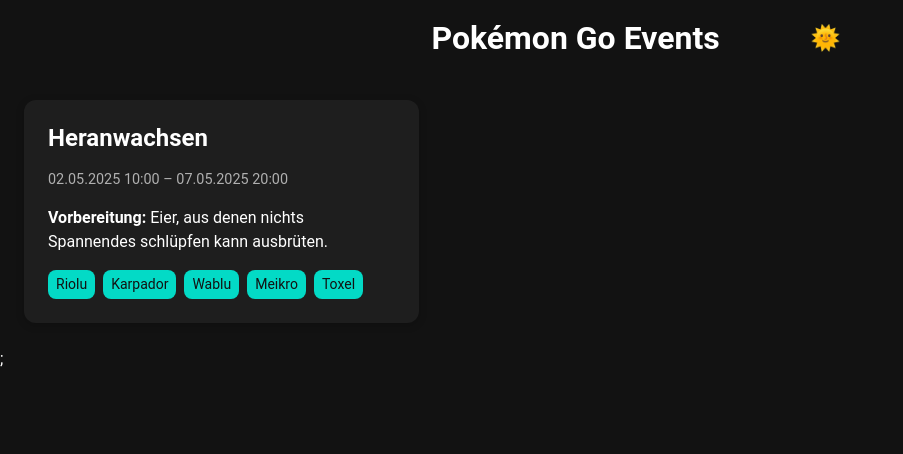
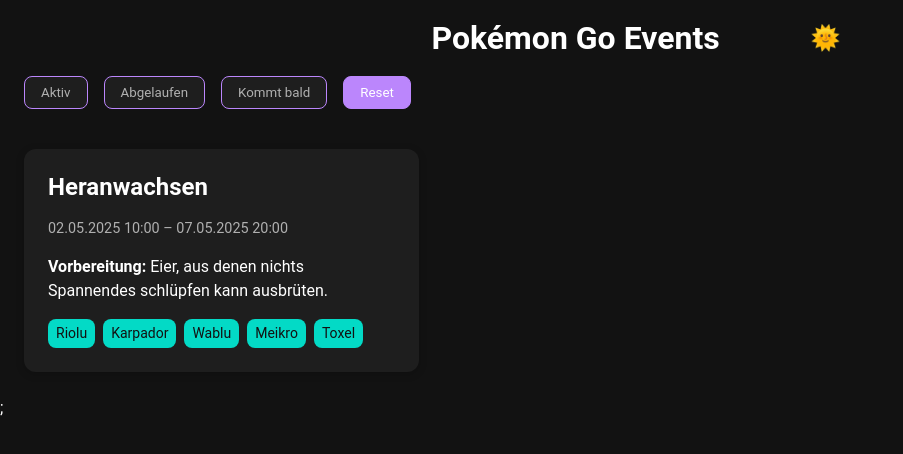
Before and after one commit to NikRoe/pokemon-go-events, a Next.js app: page / in a window 1280 px wide. Shown: the top 454 px of the page, without its empty margins (0-903 px from the left). Built offline with nearby package versions, Linux system fonts and the light colour scheme.

Commit message:
add filter component

```diff
--- /dev/null
+++ b/src/components/FilterBar.tsx
@@ -0,0 +1,71 @@
+import styled from "styled-components";
+import { EventFilter } from "@/types/filter";
+
+interface FilterBarProps {
+  activeFilter: EventFilter;
+  setActiveFilter: (filter: EventFilter) => void;
+}
+
+const FilterContainer = styled.div`
+  display: flex;
+  gap: 1rem;
+  margin: 1rem 1.5rem;
+`;
+
+const FilterButton = styled.button<{ $isActive: boolean }>`
+  background-color: ${({ theme, $isActive }) =>
+    $isActive ? theme.colors.primary : theme.colors.surface};
+  color: ${({ theme, $isActive }) =>
+    $isActive ? theme.colors.textPrimary : theme.colors.textSecondary};
+  border: 1px solid ${({ theme }) => theme.colors.primary};
+  padding: 0.5rem 1rem;
+  border-radius: 8px;
+  cursor: pointer;
+  transition: background-color 0.3s ease, color 0.3s ease;
+
+  &:hover {
+    background-color: ${({ theme }) => theme.colors.primary};
+    color: ${({ theme }) => theme.colors.textPrimary};
+  }
+`;
+
+function FilterBar({ activeFilter, setActiveFilter }: FilterBarProps) {
+  function handleFilterClick(filter: EventFilter) {
+    if (filter === activeFilter) {
+      setActiveFilter(null);
+    } else {
+      setActiveFilter(filter);
+    }
+  }
+
+  return (
+    <FilterContainer>
+      <FilterButton
+        $isActive={activeFilter === "active"}
+        onClick={() => handleFilterClick("active")}
+      >
+        Aktiv
+      </FilterButton>
+      <FilterButton
+        $isActive={activeFilter === "past"}
+        onClick={() => handleFilterClick("past")}
+      >
+        Abgelaufen
+      </FilterButton>
+      <FilterButton
+        $isActive={activeFilter === "upcoming"}
+        onClick={() => handleFilterClick("upcoming")}
+      >
+        Kommt bald
+      </FilterButton>
+      <FilterButton
+        $isActive={activeFilter === null}
+        onClick={() => setActiveFilter(null)}
+      >
+        Reset
+      </FilterButton>
+    </FilterContainer>
+  );
+}
+
+export default FilterBar;
--- a/src/pages/index.tsx
+++ b/src/pages/index.tsx
@@ -1,9 +1,16 @@
 import EventsGrid from "@/components/EventGrid";
+import FilterBar from "@/components/FilterBar";
 import Header from "@/components/Header";
 import { events } from "@/data";
+import { EventFilter } from "@/types/filter";
+import { filterEvents } from "@/utils/filterEvents";
 import Head from "next/head";
+import { useState } from "react";
 
 export default function Home() {
+  const [activeFilter, setActiveFilter] = useState<EventFilter>(null);
+
+  const filteredEvents = filterEvents(events, activeFilter);
   return (
     <>
       <Head>
@@ -11,7 +18,11 @@ export default function Home() {
       </Head>
       <main>
         <Header />
-        <EventsGrid events={events} />;
+        <FilterBar
+          activeFilter={activeFilter}
+          setActiveFilter={setActiveFilter}
+        />
+        <EventsGrid events={filteredEvents} />;
       </main>
     </>
   );
--- /dev/null
+++ b/src/types/filter.ts
@@ -0,0 +1 @@
+export type EventFilter = "active" | "past" | "upcoming" | null;
--- /dev/null
+++ b/src/utils/filterEvents.ts
@@ -0,0 +1,20 @@
+import { Event } from "@/types/event";
+import { EventFilter } from "@/types/filter";
+
+export function filterEvents(events: Event[], filter: EventFilter): Event[] {
+  const now = new Date();
+
+  switch (filter) {
+    case "active":
+      return events.filter(
+        (event) => new Date(event.start) <= now && new Date(event.end) >= now
+      );
+    case "past":
+      return events.filter((event) => new Date(event.end) < now);
+    case "upcoming":
+      return events.filter((event) => new Date(event.start) > now);
+    case null:
+    default:
+      return events;
+  }
+}
```
